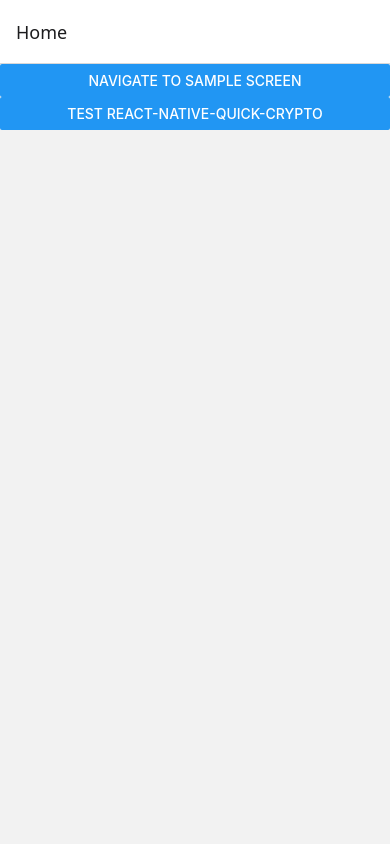
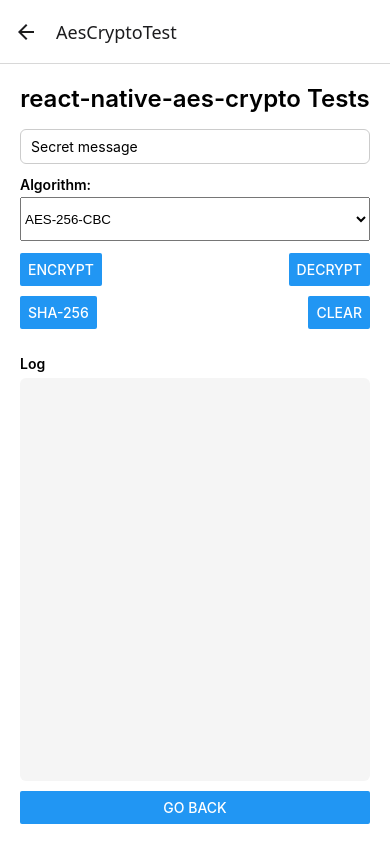
Before and after one commit to yeattech/MyTestReactNative, a React Native app: screen /AesCryptoTest in a window 390 px wide. Built offline with nearby package versions, Linux system fonts and the light colour scheme.

Commit message:
Add react-native-aes-crypto library

```diff
--- a/App.tsx
+++ b/App.tsx
@@ -12,6 +12,7 @@ import { StatusBar, StyleSheet, useColorScheme, View } from 'react-native';
 import { HomeScreen } from './src/screens/HomeScreen';
 import { SampleScreen } from './src/screens/SampleScreen';
 import { QuickCryptoTestScreen } from './src/screens/QuickCryptoTestScreen';
+import { AesCryptoTestScreen } from './src/screens/AesCryptoTestScreen';
 
 const Stack = createNativeStackNavigator();
 
@@ -24,6 +25,7 @@ function App() {
         <Stack.Screen name="Home" component={HomeScreen} />
         <Stack.Screen name="SampleScreen" component={SampleScreen} />
         <Stack.Screen name="QuickCryptoTest" component={QuickCryptoTestScreen} />
+        <Stack.Screen name="AesCryptoTest" component={AesCryptoTestScreen} />
       </Stack.Navigator>
     </NavigationContainer>
   );
--- a/package.json
+++ b/package.json
@@ -11,11 +11,13 @@
     "pod-install": "yarn install &&  sleep 2 && cd ios && pod install"
   },
   "dependencies": {
+    "@react-native-picker/picker": "^2.11.4",
     "@react-native/new-app-screen": "0.80.0",
     "@react-navigation/native": "^7.1.14",
     "@react-navigation/native-stack": "^7.3.21",
     "react": "19.1.0",
     "react-native": "0.80.0",
+    "react-native-aes-crypto": "^3.2.1",
     "react-native-nitro-modules": "^0.32.1",
     "react-native-quick-crypto": "^1.0.6",
     "react-native-safe-area-context": "^5.5.2",
--- /dev/null
+++ b/src/screens/AesCryptoTestScreen.tsx
@@ -0,0 +1,251 @@
+import { useNavigation } from '@react-navigation/native';
+import React, { useState } from 'react';
+import {
+  Button,
+  ScrollView,
+  StyleSheet,
+  Text,
+  TextInput,
+  View,
+} from 'react-native';
+import { Picker } from '@react-native-picker/picker';
+import Aes from 'react-native-aes-crypto';
+
+type Algorithms =
+  | 'aes-128-cbc'
+  | 'aes-192-cbc'
+  | 'aes-256-cbc'
+  | 'aes-128-ctr'
+  | 'aes-192-ctr'
+  | 'aes-256-ctr';
+
+type EncryptedBundle = {
+  cipher: string;
+  key: string;
+  iv: string;
+  algorithm: Algorithms;
+};
+
+export const AesCryptoTestScreen = () => {
+  const navigation = useNavigation();
+  const [inputText, setInputText] = useState<string>('Secret message');
+  const [encrypted, setEncrypted] = useState<EncryptedBundle | null>(null);
+  const [decryptedText, setDecryptedText] = useState<string>('');
+  const [hash, setHash] = useState<string>('');
+  const [results, setResults] = useState<string[]>([]);
+  const [algorithm, setAlgorithm] = useState<Algorithms>('aes-256-cbc');
+
+  const addResult = (message: string) => {
+    setResults(prev => [
+      `${new Date().toLocaleTimeString()}: ${message}`,
+      ...prev,
+    ]);
+  };
+
+  const handleEncrypt = async () => {
+    try {
+      if (!inputText) {
+        addResult('Please enter some text to encrypt.');
+        return;
+      }
+
+      const key = await Aes.randomKey(32);
+      const iv = await Aes.randomKey(16);
+      console.log('Generated key and iv:', key, iv);
+      const cipher = await Aes.encrypt(inputText, key, iv, algorithm);
+
+      const bundle: EncryptedBundle = { cipher, key, iv, algorithm };
+      setEncrypted(bundle);
+      setDecryptedText('');
+      addResult(
+        `Encrypted text with ${algorithm} (first 40 chars): ${cipher.slice(
+          0,
+          40
+        )}...`
+      );
+    } catch (error) {
+      addResult(`Encrypt error: ${String(error)}`);
+    }
+  };
+
+  const handleDecrypt = async () => {
+    try {
+      if (!encrypted) {
+        addResult('Nothing to decrypt yet. Encrypt some text first.');
+        return;
+      }
+
+      const plainText = await Aes.decrypt(
+        encrypted.cipher,
+        encrypted.key,
+        encrypted.iv,
+        encrypted.algorithm
+      );
+
+      setDecryptedText(plainText);
+      addResult(`Decrypted text: ${plainText}`);
+    } catch (error) {
+      addResult(`Decrypt error: ${String(error)}`);
+    }
+  };
+
+  const handleSha256 = async () => {
+    try {
+      const value = await Aes.sha256(inputText || 'Sample text for SHA-256');
+      setHash(value);
+      addResult(`SHA-256 hash (first 40 chars): ${value.slice(0, 40)}...`);
+    } catch (error) {
+      addResult(`SHA-256 error: ${String(error)}`);
+    }
+  };
+
+  const clearResults = () => {
+    setResults([]);
+    setEncrypted(null);
+    setDecryptedText('');
+    setHash('');
+  };
+
+  return (
+    <View style={styles.container}>
+      <Text style={styles.title}>react-native-aes-crypto Tests</Text>
+
+      <TextInput
+        style={styles.input}
+        placeholder="Enter text to encrypt"
+        value={inputText}
+        onChangeText={setInputText}
+      />
+
+      <View style={styles.pickerContainer}>
+        <Text style={styles.infoLabel}>Algorithm:</Text>
+        <Picker
+          selectedValue={algorithm}
+          style={styles.picker}
+          onValueChange={value => setAlgorithm(value as Algorithms)}
+        >
+          <Picker.Item label="AES-128-CBC" value="aes-128-cbc" />
+          <Picker.Item label="AES-192-CBC" value="aes-192-cbc" />
+          <Picker.Item label="AES-256-CBC" value="aes-256-cbc" />
+          <Picker.Item label="AES-128-CTR" value="aes-128-ctr" />
+          <Picker.Item label="AES-192-CTR" value="aes-192-ctr" />
+          <Picker.Item label="AES-256-CTR" value="aes-256-ctr" />
+        </Picker>
+      </View>
+
+      <View style={styles.buttonRow}>
+        <Button title="Encrypt" onPress={handleEncrypt} />
+        <Button title="Decrypt" onPress={handleDecrypt} />
+      </View>
+
+      <View style={styles.buttonRow}>
+        <Button title="SHA-256" onPress={handleSha256} />
+        <Button title="Clear" onPress={clearResults} />
+      </View>
+
+      {encrypted && (
+        <View style={styles.infoBox}>
+          <Text style={styles.infoLabel}>Cipher (truncated):</Text>
+          <Text style={styles.mono}>
+            {encrypted.cipher.slice(0, 80)}
+            {encrypted.cipher.length > 80 ? '...' : ''}
+          </Text>
+        </View>
+      )}
+
+      {decryptedText ? (
+        <View style={styles.infoBox}>
+          <Text style={styles.infoLabel}>Decrypted text:</Text>
+          <Text style={styles.mono}>{decryptedText}</Text>
+        </View>
+      ) : null}
+
+      {hash ? (
+        <View style={styles.infoBox}>
+          <Text style={styles.infoLabel}>SHA-256:</Text>
+          <Text style={styles.mono}>{hash}</Text>
+        </View>
+      ) : null}
+
+      <Text style={styles.logTitle}>Log</Text>
+      <ScrollView style={styles.logBox}>
+        {results.map((result, index) => (
+          <Text key={index} style={styles.logText}>
+            {result}
+          </Text>
+        ))}
+      </ScrollView>
+
+      <View style={styles.footerButtons}>
+        <Button title="Go Back" onPress={() => navigation.goBack()} />
+      </View>
+    </View>
+  );
+};
+
+const styles = StyleSheet.create({
+  container: {
+    flex: 1,
+    padding: 20,
+    backgroundColor: '#ffffff',
+  },
+  title: {
+    fontSize: 24,
+    fontWeight: '600',
+    marginBottom: 16,
+    textAlign: 'center',
+  },
+  input: {
+    borderWidth: 1,
+    borderColor: '#ccc',
+    borderRadius: 6,
+    paddingHorizontal: 10,
+    paddingVertical: 8,
+    marginBottom: 12,
+  },
+  buttonRow: {
+    flexDirection: 'row',
+    justifyContent: 'space-between',
+    marginBottom: 10,
+    gap: 10,
+  },
+  pickerContainer: {
+    marginBottom: 12,
+  },
+  picker: {
+    height: 44,
+  },
+  infoBox: {
+    marginTop: 10,
+    padding: 10,
+    backgroundColor: '#f5f5f5',
+    borderRadius: 6,
+  },
+  infoLabel: {
+    fontWeight: '600',
+    marginBottom: 4,
+  },
+  mono: {
+    fontFamily: 'monospace',
+    fontSize: 12,
+  },
+  logTitle: {
+    marginTop: 16,
+    marginBottom: 6,
+    fontWeight: '600',
+  },
+  logBox: {
+    flex: 1,
+    backgroundColor: '#f5f5f5',
+    borderRadius: 6,
+    padding: 8,
+  },
+  logText: {
+    fontSize: 11,
+    marginBottom: 4,
+    fontFamily: 'monospace',
+  },
+  footerButtons: {
+    marginTop: 10,
+  },
+});
--- a/src/screens/HomeScreen.tsx
+++ b/src/screens/HomeScreen.tsx
@@ -1,7 +1,5 @@
 import { useNavigation } from '@react-navigation/native';
 import { Button } from 'react-native';
-import QuickCrypto, { generateKeyPairSync } from 'react-native-quick-crypto';
-
 
 export const HomeScreen = () => {
   const navigation = useNavigation();
@@ -21,6 +19,12 @@ export const HomeScreen = () => {
           navigation.navigate('QuickCryptoTest');
         }}
       ></Button>
+      <Button
+        title="Test react-native-aes-crypto"
+        onPress={() => {
+          navigation.navigate('AesCryptoTest');
+        }}
+      ></Button>
     </>
   );
 };
```
